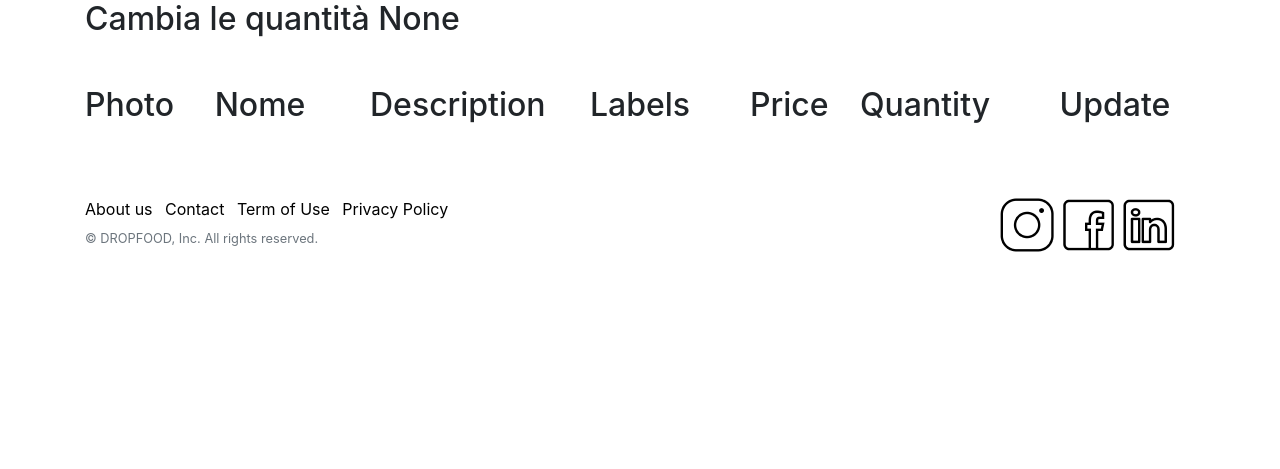
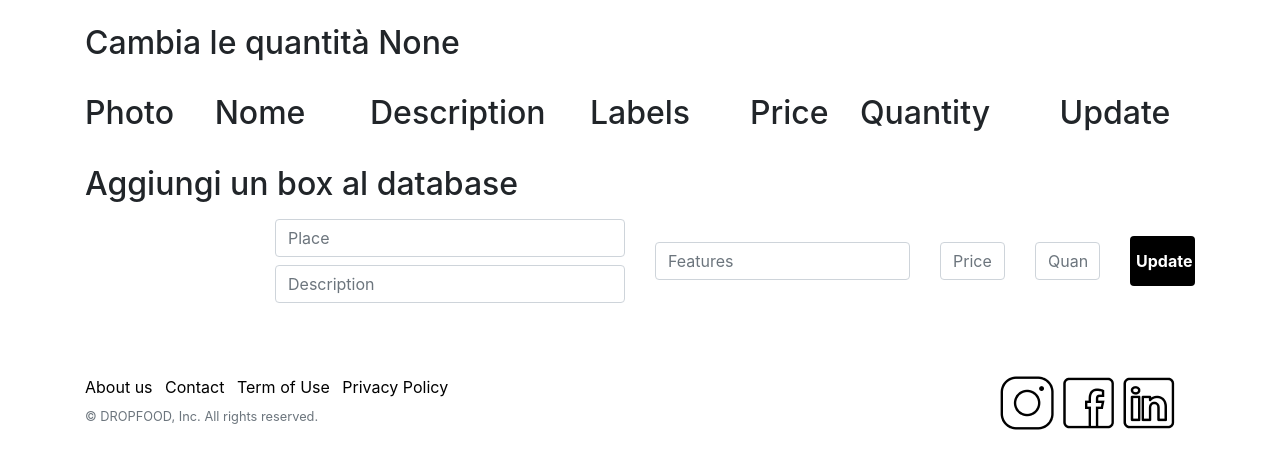
Before and after one commit to francesco-olivero/dropFoodwebsite, a Flask app: page /cambia in a window 1280 px wide. Shown: the part 59-528 px from the top of the page. Run offline with Flask 2, Linux system fonts and the light colour scheme; data comes from the database, SQL or seed files in the repository; both versions use the stored data as it was after the commit; some libraries are stand-ins or nearby versions.

Commit message:
database images added

```diff
--- a/app.py
+++ b/app.py
@@ -46,7 +46,7 @@ def register():
         else:
             flash("utente gia registrato", 'error')
     else:
-        print(form.errors)
+        flash("error", 'error')
     return render_template("register.html", form=form)
 
 
--- a/templates/cambia.html
+++ b/templates/cambia.html
@@ -2,8 +2,10 @@
 
 {% block content %}
     <form action="/handleCambia" method="post">
+        <br>
         <div class="container">
-            <h2 class="mb-5">Cambia le quantità {{ session.get('email') }}</h2>
+            <h2 class="mb-2">Cambia le quantità {{ session.get('email') }}</h2>
+            <br>
             <div class="row text-center">
                 <div class="col-sm-1">
                     <h2>Photo</h2>
@@ -30,7 +32,7 @@
             {% for Box in listaBox %}
                 <div class="row align-items-center text-center">
                     <div class="col-sm-1">
-                        <img class="immagini-menu mx-auto mb-5 mb-lg-0" src="">
+                        <img class="immagini-menu mx-auto mb-5 mb-lg-0" {% set src = "../static/images/" + Box.boxName + ".jpg" %} src={{ src }}>
                     </div>
                     <div class="col-sm-2">
                         <p>{{ Box.boxName }}</p>
@@ -55,6 +57,27 @@
                     </div>
                 </div>
             {% endfor %}
+                <br>
+                <h2 class="mb-2">Aggiungi un box al database</h2>
+                <div class="row justify-content-center align-items-center text-center">
+                <div class="col-2"></div>
+                <div class="col-sm-4">
+                    <input type="text" placeholder="Place" class="form-control my-2">
+                    <input type="text" placeholder="Description" class="form-control my-2">
+                </div>
+                <div class="col-sm-3">
+                    <input type="text" placeholder="Features" class="form-control my-2">
+                </div>
+                <div class="col-sm-1">
+                    <input type="text" placeholder="Price" class="form-control my-2">
+                </div>
+                <div class="col-sm-1">
+                    <input type="text" placeholder="Quantity" class="form-control my-2">
+                </div>
+                <div class="col-sm-1">
+                    <button type="button" class="btn1"><a href="#">Update</a></button>
+                </div>
+            </div>
         </div>
     </form>
 
```
Also changed, not shown: templates/offerer1.html (+20 -1 lines), dropFood4.db, static/images/candies.jpg (added), static/images/pizzette.jpg (added).
